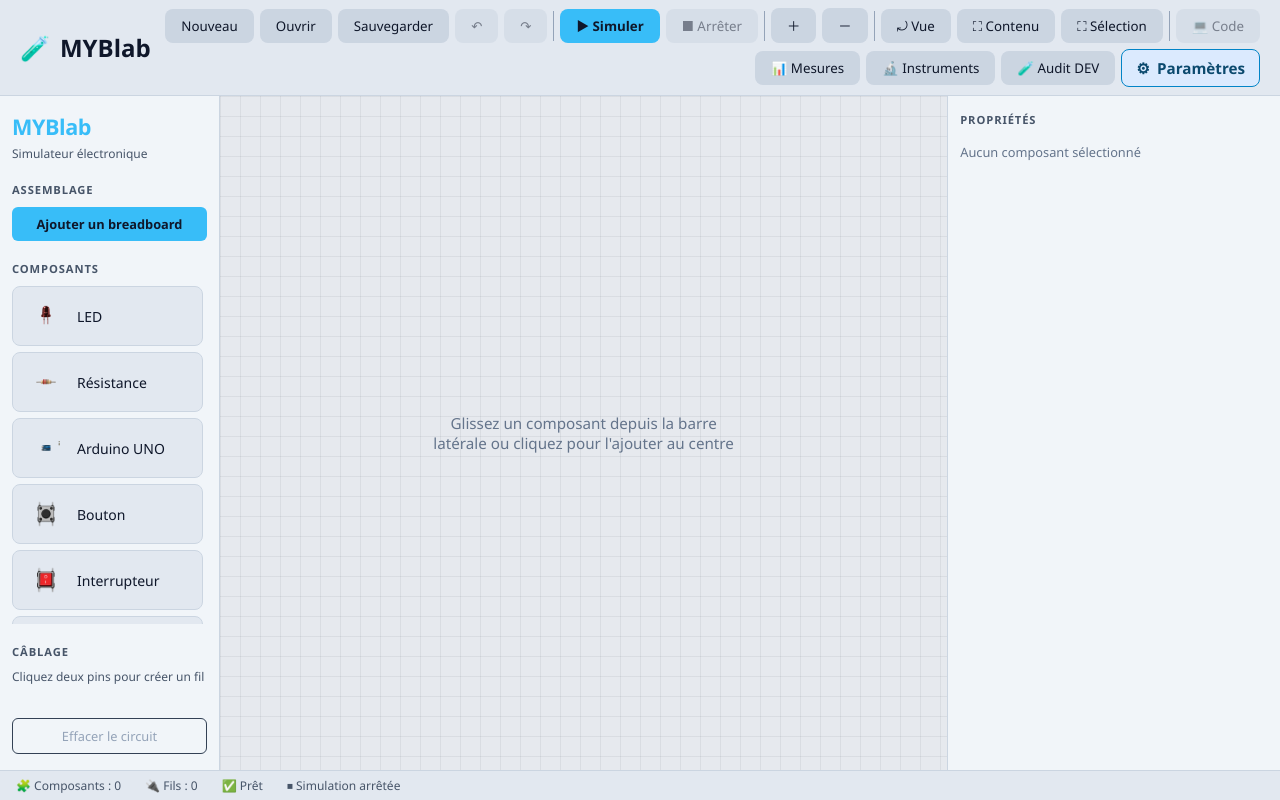
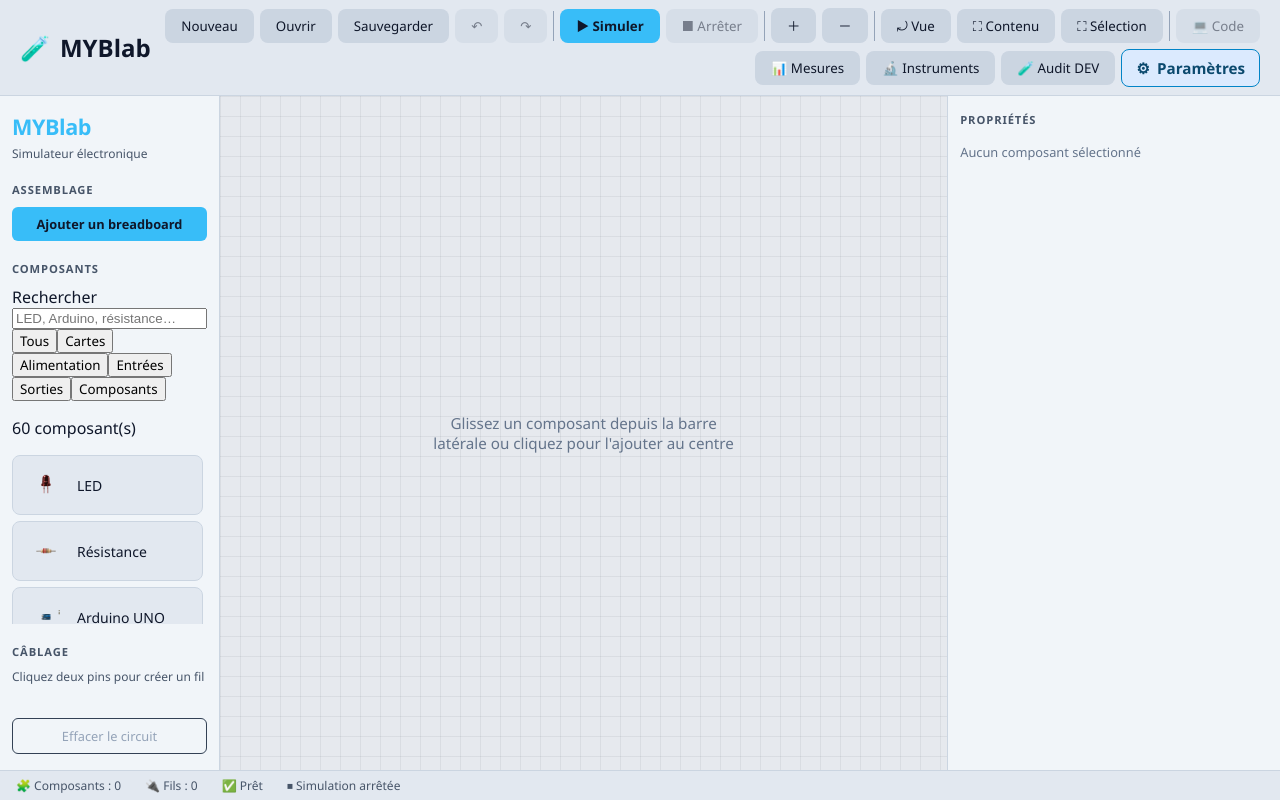
Before and after one commit to mamadouyacineba858-tech/myblab_v03, a React (Vite) app in the folder frontend/: page / in a window 1280 px wide. Built offline with nearby package versions, Linux system fonts and the light colour scheme.

Commit message:
feat(library): searchable categorized component palette

```diff
--- a/frontend/src/components/Sidebar.jsx
+++ b/frontend/src/components/Sidebar.jsx
@@ -4,7 +4,7 @@
 // / Pin.jsx / les Part renderers. Sidebar.test.jsx est le premier test à
 // rendre ce composant directement. Ajout d'import pur, aucun changement de
 // comportement.
-import React, { useCallback } from "react"
+import React, { useCallback, useMemo, useState } from "react"
 import { PALETTE_ITEMS } from "../config/componentDefinitions.js"
 import { useCircuit } from "../context/useCircuit.js"
 import { ComponentPreview } from "./ComponentPreview.jsx"
@@ -20,6 +20,22 @@ export function Sidebar() {
     // natif depuis la Sidebar — voir useCircuitState.js pour le détail.
     startSidebarComponentDrag, endSidebarComponentDrag,
   } = useCircuit()
+
+
+  const [search, setSearch] = useState("")
+  const [category, setCategory] = useState("Tous")
+  const categories = ["Tous", "Cartes", "Alimentation", "Entrées", "Sorties", "Composants"]
+  const categoryFor = (id) => {
+    if (/ARDUINO|ESP32|RASPBERRY|MICROBIT|ATMEGA/.test(id)) return "Cartes"
+    if (/LED|DISPLAY|LCD|SEGMENT|BUZZER|SPEAKER|MOTOR|SERVO/.test(id)) return "Sorties"
+    if (/BUTTON|SWITCH|LDR|THERMISTOR|POTENTIOMETER|SENSOR|JOYSTICK/.test(id)) return "Entrées"
+    if (/BATTERY|POWER|CELL|SOLAR/.test(id)) return "Alimentation"
+    return "Composants"
+  }
+  const visibleItems = useMemo(() => PALETTE_ITEMS.filter(item =>
+    (category === "Tous" || categoryFor(item.id) === category) &&
+    (item.label + " " + item.id).toLocaleLowerCase().includes(search.trim().toLocaleLowerCase())
+  ), [category, search])
 
   const handlePaletteClick = useCallback((type) => {
     if (type) addComponent(type, 200, 180)
@@ -63,8 +79,14 @@ export function Sidebar() {
 
       <section className="myblab-sidebar__section myblab-sidebar__section--scroll">
         <h2 className="myblab-sidebar__title">Composants</h2>
+        <label className="myblab-sidebar__search-label" htmlFor="myblab-component-search">Rechercher</label>
+        <input id="myblab-component-search" className="myblab-sidebar__search" type="search" value={search} onChange={e => setSearch(e.target.value)} placeholder="LED, Arduino, résistance…" />
+        <div className="myblab-sidebar__categories" role="group" aria-label="Catégories de composants">
+          {categories.map(name => <button type="button" key={name} aria-pressed={category === name} onClick={() => setCategory(name)}>{name}</button>)}
+        </div>
+        <p className="myblab-sidebar__count">{visibleItems.length} composant(s)</p>
         <ul className="myblab-palette">
-          {PALETTE_ITEMS.map((item) => (
+          {visibleItems.map((item) => (
             <li key={item.id}>
               <button
                 type="button"
@@ -83,6 +105,7 @@ export function Sidebar() {
             </li>
           ))}
         </ul>
+        {visibleItems.length === 0 && <p role="status">Aucun composant trouvé.</p>}
       </section>
 
       <section className="myblab-sidebar__section">
```
